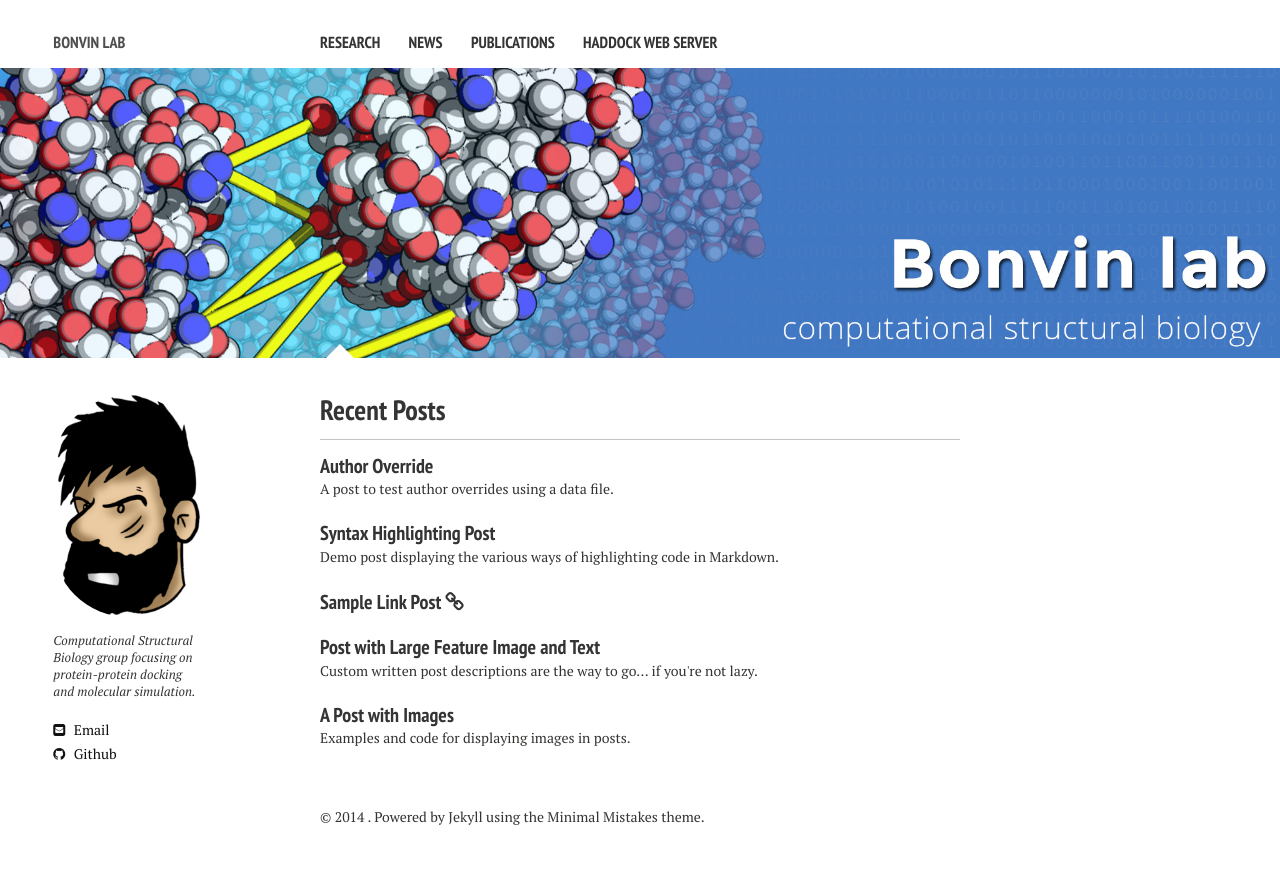
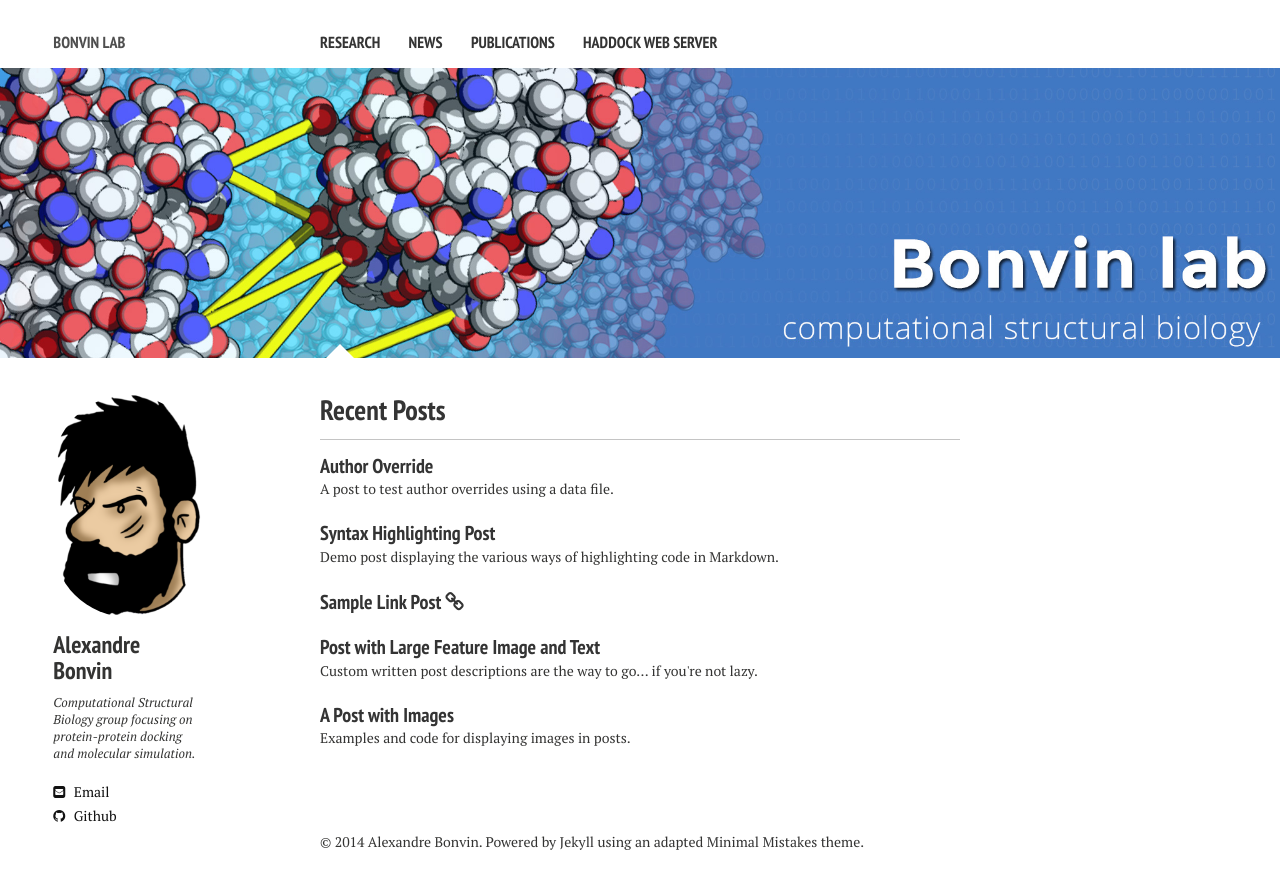
Before and after one commit to ezgikaraca/joaorodrigues.github.io, a Jekyll site: the page built from index.md, in a window 1280 px wide. Shown: the top 889 px of the page. Built offline with Jekyll 4.4.1, drawn with Linux system fonts in a browser that asks for light colours; nearby versions of some CDN libraries.

Commit message:
Removed google ads placeholder. Added owner name to footer

```diff
--- a/_config.yml
+++ b/_config.yml
@@ -26,7 +26,7 @@ kramdown:
 
 # Site owner
 owner:
-  name:
+  name: Alexandre Bonvin
   avatar: bio-haddock.png
   bio: "Computational Structural Biology group focusing on protein-protein docking and molecular simulation."
   email: a.m.j.j.bonvin@uu.nl
--- a/_includes/_footer.html
+++ b/_includes/_footer.html
@@ -1,15 +1 @@
-{% if site.owner.google.ad-client and site.owner.google.ad-slot %}
-<div class="google-ads">
-  <!-- 320 x 50 ad -->
-  <script async src="http://pagead2.googlesyndication.com/pagead/js/adsbygoogle.js"></script>
-  <ins class="adsbygoogle"
-       style="display:inline-block;width:320px;height:50px"
-       data-ad-client="{{ site.owner.google.ad-client }}"
-       data-ad-slot="{{ site.owner.google.ad-slot }}"></ins>
-  <script>
-  (adsbygoogle = window.adsbygoogle || []).push({});
-  </script>
-</div><!-- /.google-ads -->
-{% endif %}
-
-<span>&copy; {{ site.time | date: '%Y' }} {{ site.owner.name }}. Powered by <a href="http://jekyllrb.com">Jekyll</a> using the <a href="http://mademistakes.com/minimal-mistakes/">Minimal Mistakes</a> theme.</span>
+<span>&copy; {{ site.time | date: '%Y' }} {{ site.owner.name }}. Powered by <a href="http://jekyllrb.com">Jekyll</a> using an adapted <a href="http://mademistakes.com/minimal-mistakes/">Minimal Mistakes</a> theme.</span>
```
